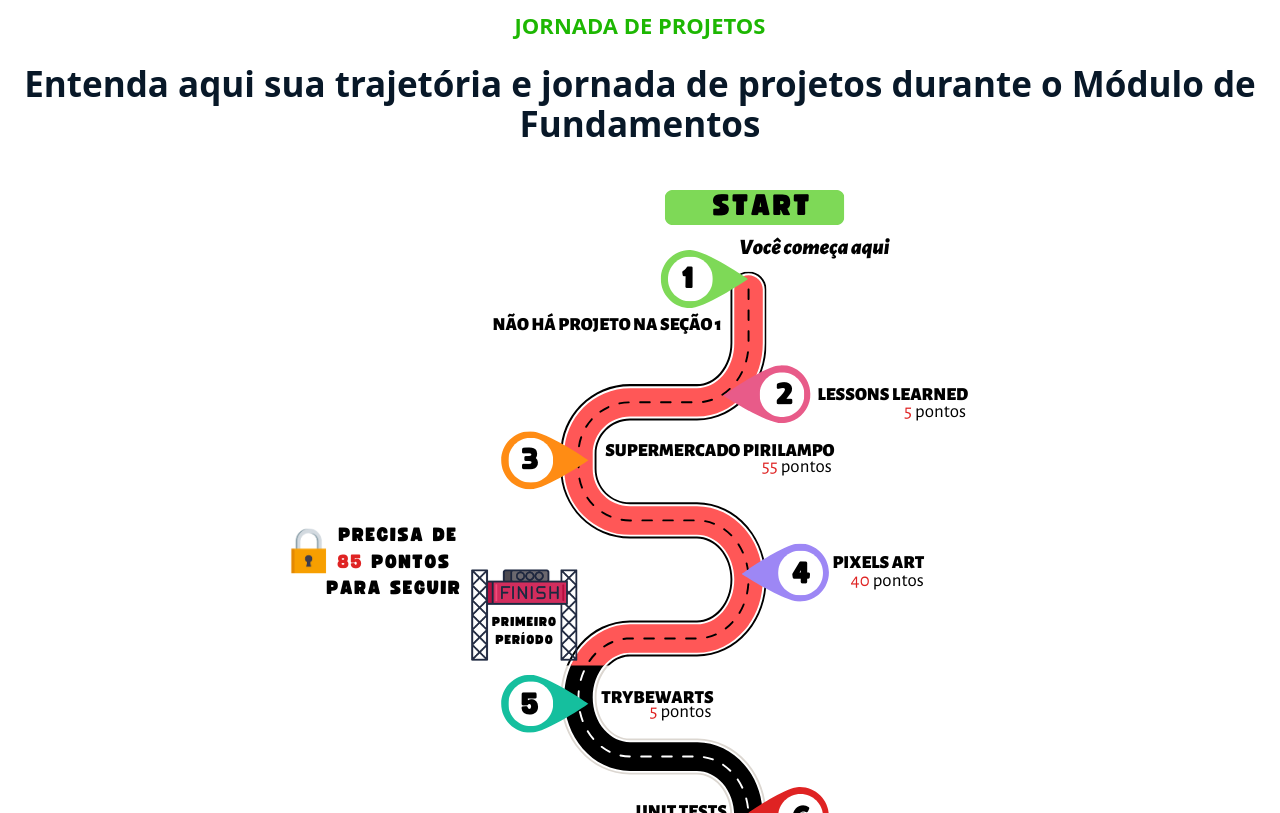
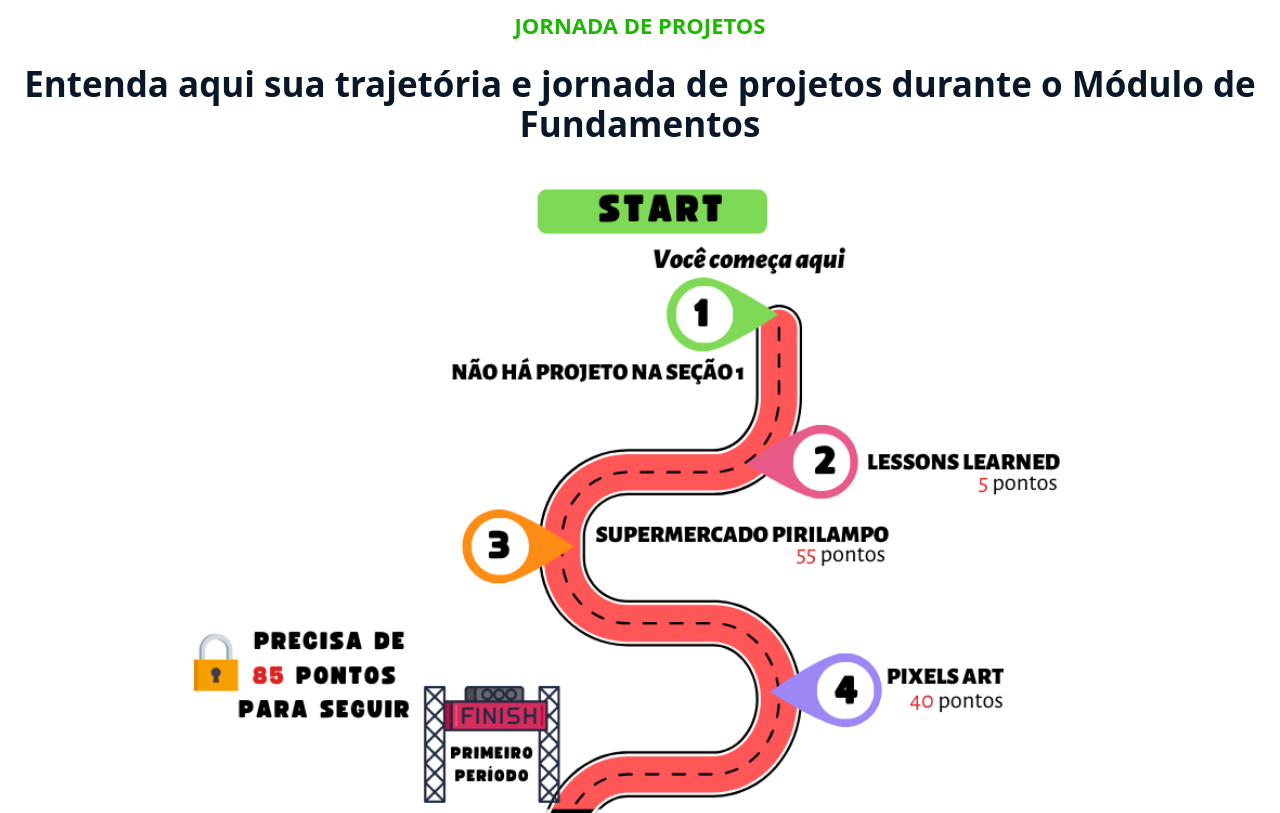
Before and after one commit to tryber/turma38, a plain HTML site: page index.html in a window 1280 px wide. Shown: the part 5787-6600 px from the top of the page. Drawn offline with nearby package versions, Linux system fonts and the light colour scheme.

Commit message:
feat: ajusta imagem jornada

```diff
--- a/index.html
+++ b/index.html
@@ -152,7 +152,7 @@
         <h3 class="white">JORNADA DE PROJETOS</h3>
         <h2 class="pt-2">Entenda aqui sua trajetória e jornada de projetos durante o Módulo de Fundamentos</h2>
 
-        <img src="./assets/jornada-fundamentos.png" alt="">
+        <img src="./assets/jornada.png" alt="" class="jornada-img">
     </div>
 </body>
 
--- a/src/css/style.css
+++ b/src/css/style.css
@@ -508,3 +508,7 @@ p {
     padding-top: 70px;
     text-align: center;
 }
+
+.jornada-img {
+    width: 80%;
+}
```
Also changed, not shown: assets/jornada.png (added), assets/projetos.jpeg (deleted).
